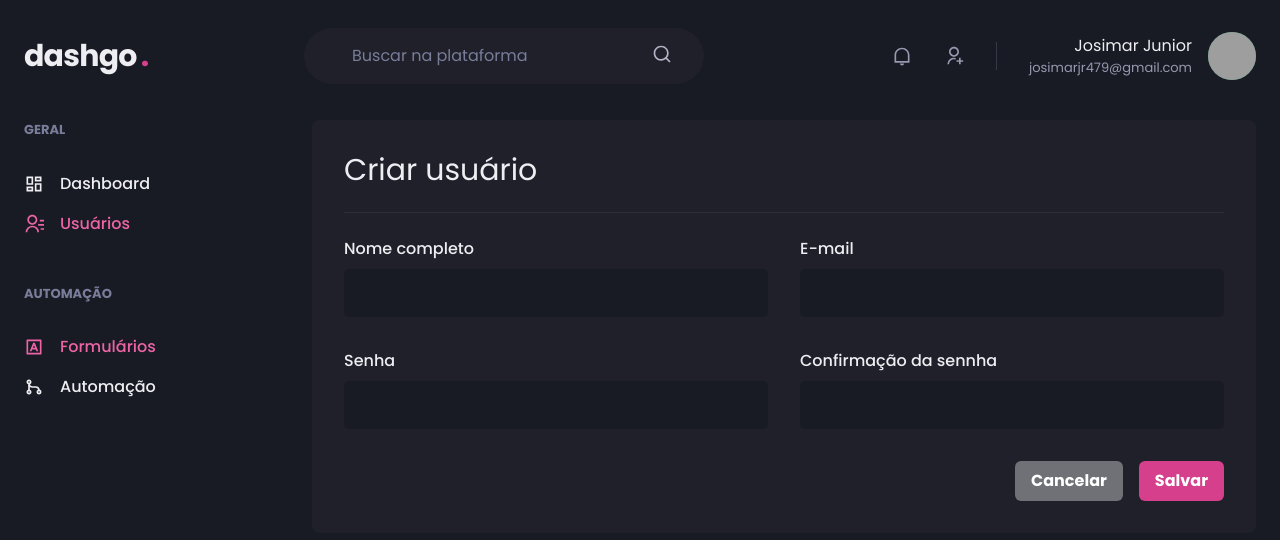
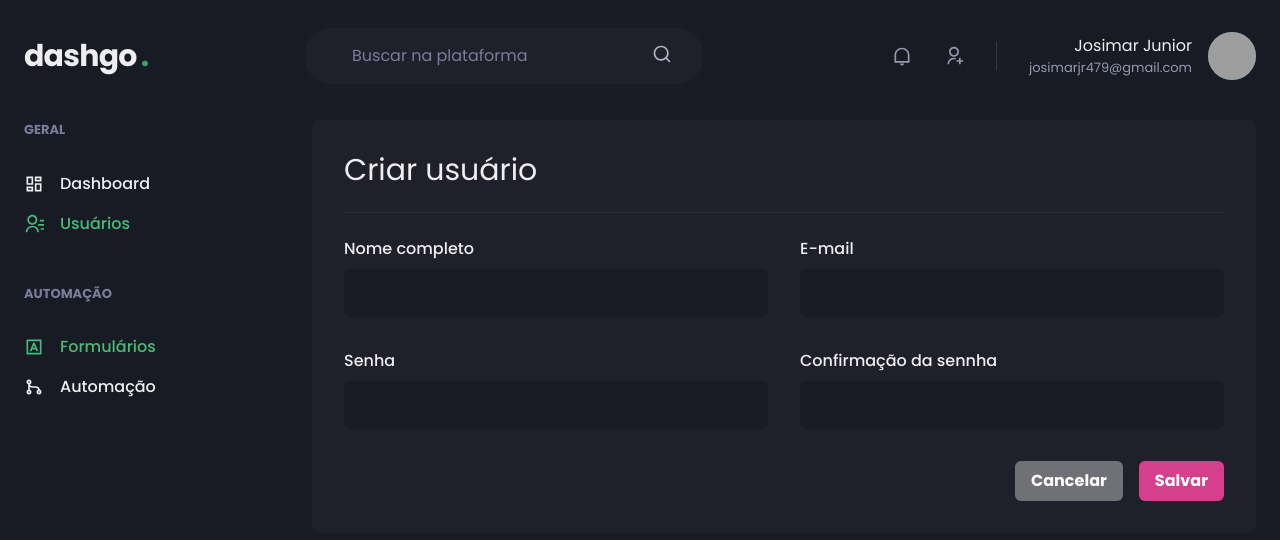
Before and after one commit to Josimar16/template, a Next.js app in the folder web/: page /users/create in a window 1280 px wide. Shown: the top 540 px of the page. Built offline with nearby package versions, Linux system fonts and the light colour scheme; grey boxes are pictures that could not be loaded; what miragejs would draw is missing.

Commit message:
style: :lipstick: Alterando tema do projeto de pink para green

```diff
--- a/web/src/components/ActiveLink.tsx
+++ b/web/src/components/ActiveLink.tsx
@@ -29,7 +29,7 @@ export function ActiveLink({
   return (
     <Link {...rest}>
       {cloneElement(children, {
-        color: isActive ? 'pink.400' : 'gray.50'
+        color: isActive ? 'green.400' : 'gray.50'
       })}
     </Link>
   );
--- a/web/src/components/Form/Input.tsx
+++ b/web/src/components/Form/Input.tsx
@@ -28,7 +28,7 @@ const InputBase: ForwardRefRenderFunction<HTMLInputElement, InputProps> =
           id={name}
           name={name}
           backgroundColor="gray.900"
-          focusBorderColor="pink.500"
+          focusBorderColor="green.500"
           variant="filled"
           _hover={{
             backgroundColor: 'gray.900'
--- a/web/src/components/Header/Logo.tsx
+++ b/web/src/components/Header/Logo.tsx
@@ -9,7 +9,7 @@ export function Logo() {
       width="64"
     >
       dashgo
-      <Text as="span" marginLeft="1" color="pink.500">
+      <Text as="span" marginLeft="1" color="green.500">
         .
       </Text>
     </Text>
--- a/web/src/components/Pagination/PaginationItem.tsx
+++ b/web/src/components/Pagination/PaginationItem.tsx
@@ -13,10 +13,10 @@ export function PaginationItem({ number, isCurrent = false, onPageChange }: Pagi
         size="sm"
         fontWeight="xs"
         width="4"
-        colorScheme="pink"
+        colorScheme="green"
         disabled
         _disabled={{
-          backgroundColor: 'pink.500',
+          backgroundColor: 'green.500',
           cursor: 'default',
         }}
       >
```
